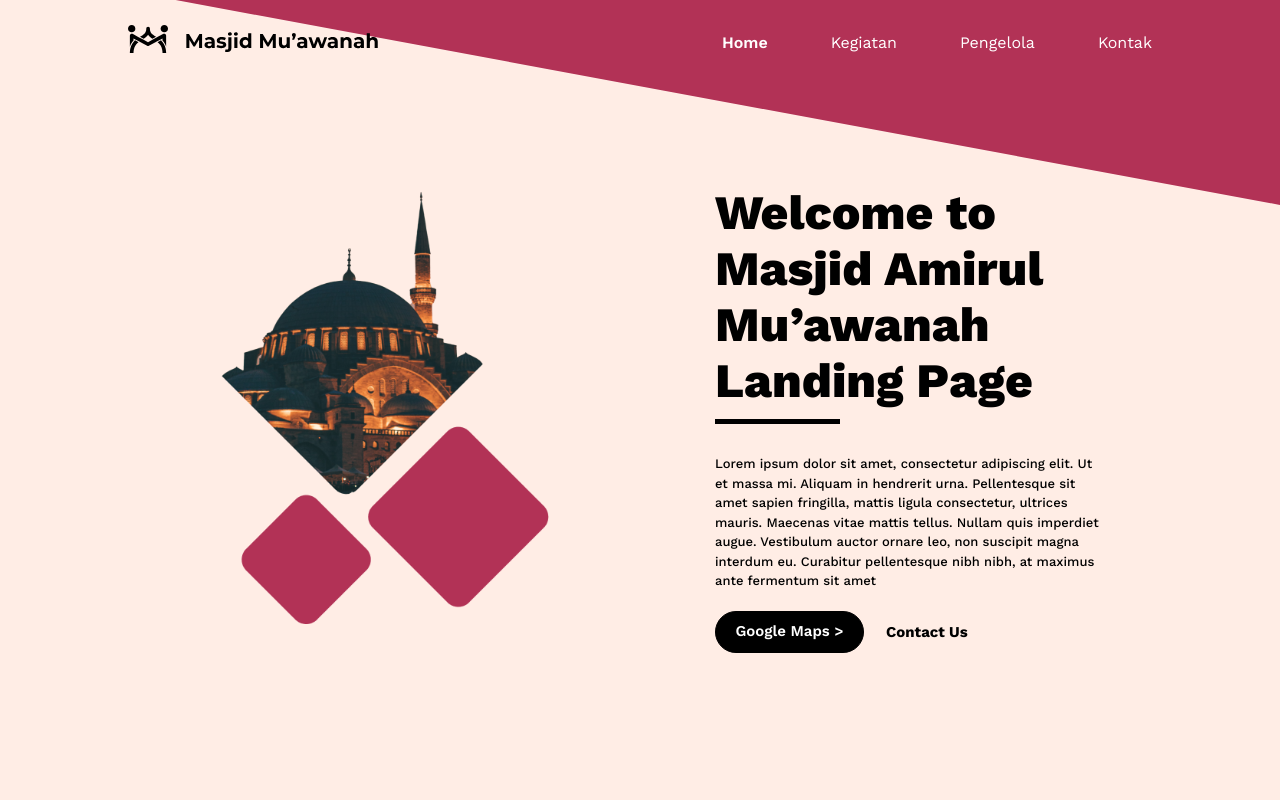
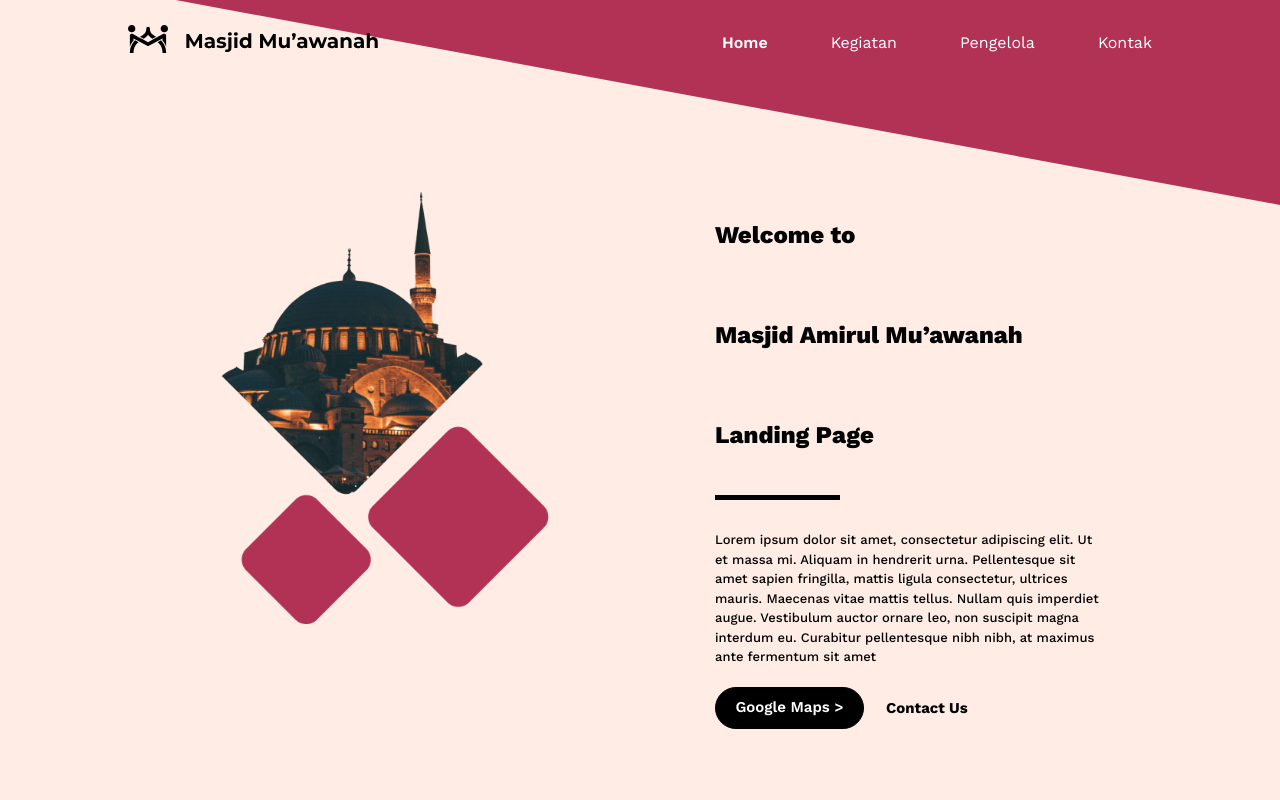
Before and after one commit to kreindo/mosque-template-one, a Next.js app: page / in a window 1280 px wide. Shown: the top 800 px of the page. Built offline with nearby package versions, Linux system fonts and the light colour scheme; no server answers.

Commit message:
finalizing for the day

```diff
--- a/components/Hero/index.jsx
+++ b/components/Hero/index.jsx
@@ -6,13 +6,13 @@ import Button from '../Button';
 export default function Hero() {
   return (
     <>
-      <div className="lg:mt-[100px] grid grid-cols-2 gap-[150px]">
-        <div className="hidden lg:block">
+      <div className="grid-rows-2 lg:mt-[100px] grid grid-cols-2 gap-[150px]">
+        <div className="block">
           <Image src={MosqueHeroImg} alt={'Hero Mosque Image'} />
           {/* <Image src={HeroTwoBlock} alt={'Hero image'} /> */}
         </div>
-        <div className="flex flex-col w-[90%] justify-center">
-          <h1 className="text-[24px] mb-[10px] leading-[56px] lg:text-[48px] font-extrabold">
+        <div className="flex flex-col lg: w-[90%] justify-center">
+          <h1 className="font-extrabold md:text-[48px] mb-[10px] leading-[50px] xl:text-[24px] xl:leading-[100px]">
             Welcome to
             <br />
             Masjid Amirul Mu’awanah
```
